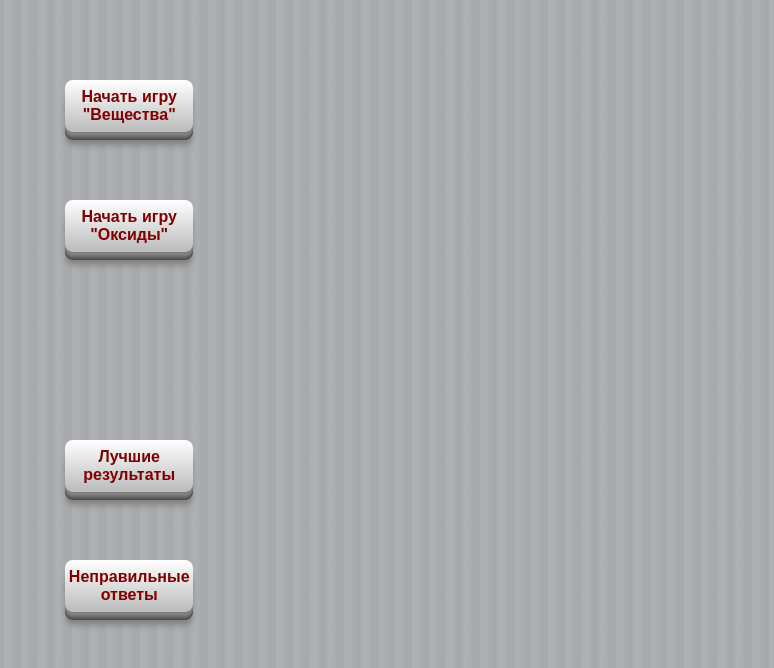
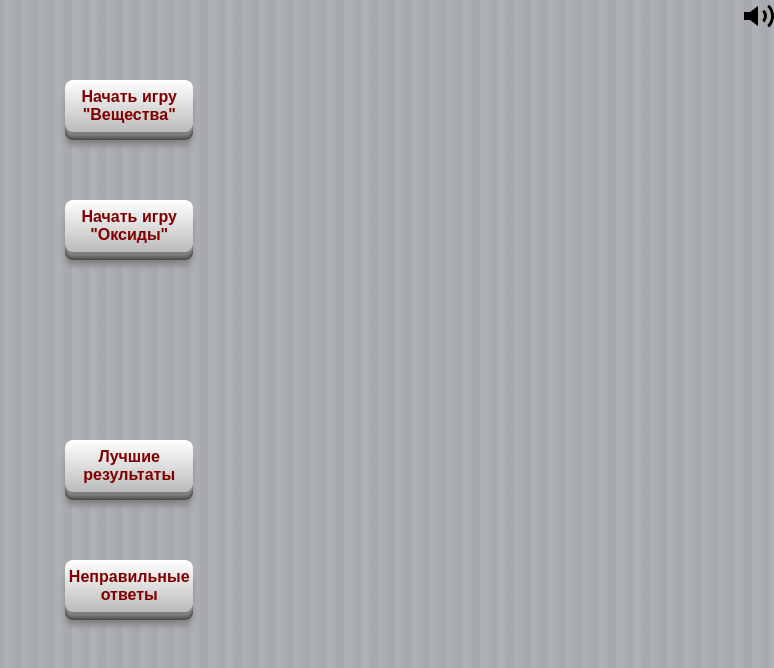
Before and after one commit to SergeyGulin/chem, a React (Create React App) app: page / in a window 1280 px wide. Shown: the top 668 px of the page, without its empty margins (506-1280 px from the left). Built offline with nearby package versions, Linux system fonts and the light colour scheme; no server answers.

Commit message:
start speaker icon

```diff
--- a/src/App/App.tsx
+++ b/src/App/App.tsx
@@ -8,6 +8,7 @@ import { sound, soundsType } from './Sounds';
 import { BestResultsScreen, getBestResults } from './BestResultsScreen';
 
 import ErrosScreen from './ErrosScreen';
+import { SvgSpeakerIcon } from './SvgSpeakerIcon';
 
 // import { convert } from "./util";
 // convert();
@@ -142,6 +143,9 @@ const App: React.FC = () => {
         case START_SCREEN_STATE:
             return (
                 <div className="main main1-background-size">
+                    <div className="close-icon" onClick={() => {}}>
+                        <SvgSpeakerIcon color="black" size="2rem" />
+                    </div>
                     {GRADE_CLASS_ARRAY.map((grade, index) => (
                         <Button
                             key={grade}
@@ -236,13 +240,14 @@ const App: React.FC = () => {
                     clickAnimationDuration={CLICK_ANIMATION_DURATION}
                     formula={resufledFormulas[stepNumber - 1]}
                     handleFinishEvent={handleFinishEvent}
-                    handleStopEvent={() =>
+                    handleStopEvent={() => {
                         setStepData({
                             stepNumber: START_SCREEN_STATE,
                             score: 0,
                             gradeClass,
-                        })
-                    }
+                        });
+                        sound(soundsType.ERROR_RESULTS);
+                    }}
                     mainAnimationDuration={MAIN_ANIMATION_DURATION}
                     score={score}
                 />
--- a/src/App/BestResultsScreen.tsx
+++ b/src/App/BestResultsScreen.tsx
@@ -13,7 +13,7 @@ export const getBestResults = (key: string): scoreType[] =>
 type PropsType = {
     handleCloseClick: () => void;
 };
-export const BestResultsScreen = (props: PropsType) => {
+export const BestResultsScreen = (props: PropsType): JSX.Element => {
     return (
         <div className="main main2-background-size">
             <div className="close-icon" onClick={props.handleCloseClick}>
--- a/src/App/ErrosScreen.tsx
+++ b/src/App/ErrosScreen.tsx
@@ -14,7 +14,7 @@ type PropsType = {
     handleCloseClick: () => void;
 };
 
-const ErrosScreen = (props: PropsType) => {
+const ErrosScreen = (props: PropsType): JSX.Element => {
     const errors: { [gradeClass: string]: errorRecordType[] } = {};
     Object.entries(localStorage).forEach(([key, value]) => {
         const params = key.split('|');
@@ -61,7 +61,7 @@ const ErrosScreen = (props: PropsType) => {
 
                             <tbody>
                                 {gradeErrors.map(({ gradeClass, formula, name, type, answer }) => (
-                                    <tr key={formula}>
+                                    <tr key={`${formula}/${answer}`}>
                                         <td className="error-formula">{formulaRender(formula)}</td>
                                         <td className="error-name">{name}</td>
                                         <td className="error-formula text-decoration-line">
--- /dev/null
+++ b/src/App/SvgSpeakerIcon.tsx
@@ -0,0 +1,14 @@
+import React from 'react';
+
+export const SvgSpeakerIcon = (props: { color: string; size: string }): JSX.Element => (
+    <svg
+        height={props.size}
+        viewBox="0 0 32 32"
+        width={props.size}
+        fill={props.color}
+        id="Layer_1"
+        version="1.1"
+    >
+        <path d=" M2 12 L8 12 L16 6 L16 26 L8 20 L2 20 z M32 16 A16 16 0 0 1 27.25 27.375 L25.25 25.25 A13 13 0 0 0 29 16 A13 13 0 0 0 25.25 6.75 L27.25 4.625 A16 16 0 0 1 32 16 M25 16 A9 9 0 0 1 22.375 22.375 L20.25 20.25 A6 6 0 0 0 22 16 A6 6 0 0 0 20.25 11.75 L22.375 9.625 A9 9 0 0 1 25 16 " />{' '}
+    </svg>
+);
```
Also changed, not shown: src/App/SvgCloseIcon copy 2.tsx (added, +14 -0 lines).
